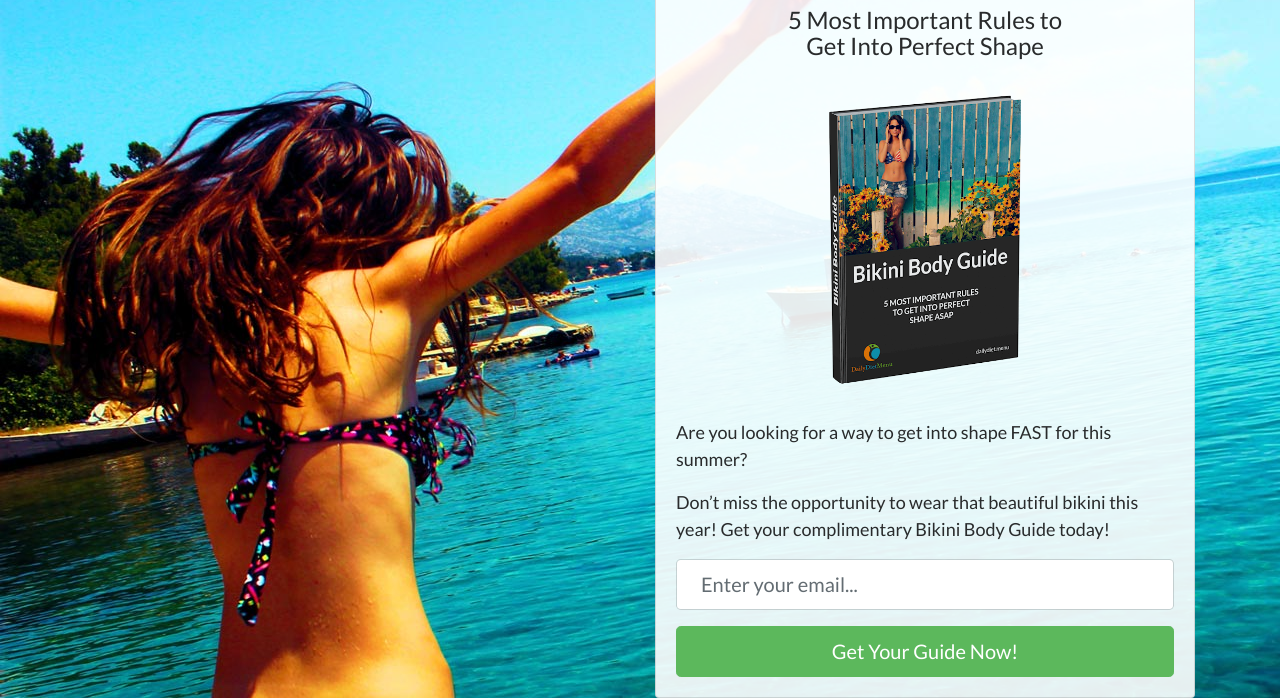
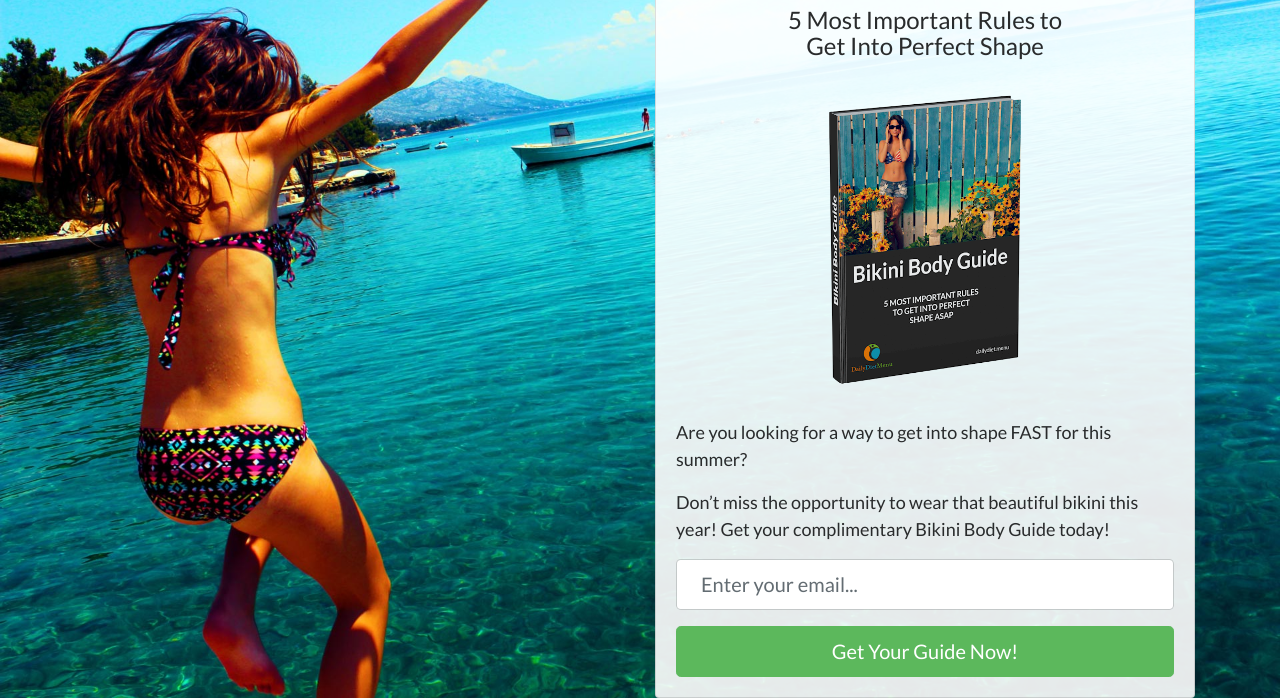
Before and after one commit to dailydietmenu/dailydietmenu.github.io, a plain HTML site: page bikini-body-guide/index.html in a window 1280 px wide. Shown: the part 142-840 px from the top of the page. Drawn offline with nearby package versions, Linux system fonts and the light colour scheme.

```diff
--- a/bikini-body-guide/index.html
+++ b/bikini-body-guide/index.html
@@ -1,5 +1,5 @@
 <!DOCTYPE html>
-<html lang="en">
+<html lang="en" class="full">
 <head>
 	<!-- Google Tag Manager -->
 	<script>(function(w,d,s,l,i){w[l]=w[l]||[];w[l].push({'gtm.start':
@@ -20,10 +20,6 @@
 	<noscript><iframe src="https://www.googletagmanager.com/ns.html?id=GTM-MTPLQTJ"
 	                  height="0" width="0" style="display:none;visibility:hidden"></iframe></noscript>
 	<!-- End Google Tag Manager (noscript) -->
-
-<div class="div-banner-bg">
-	<img src="bikini_body_guide_bg.jpg" class="banner-img">
-</div>
 <div class="container">
 	<div class="row">
 		<div class="col-md-6 offset-md-6">
--- a/bikini-body-guide/style.css
+++ b/bikini-body-guide/style.css
@@ -1,8 +1,15 @@
-.div-banner-bg {
-    display: block;
-    position: fixed;
-    z-index: -999;
-    height: 100%;
+.full
+{
+    background: url("bikini_body_guide_bg.jpg") no-repeat center center fixed;
+    -webkit-background-size: cover;
+    -moz-background-size: cover;
+    -o-background-size: cover;
+    background-size: cover;
+}
+
+body
+{
+    background-color: transparent !important;
 }
 
 #main
```
